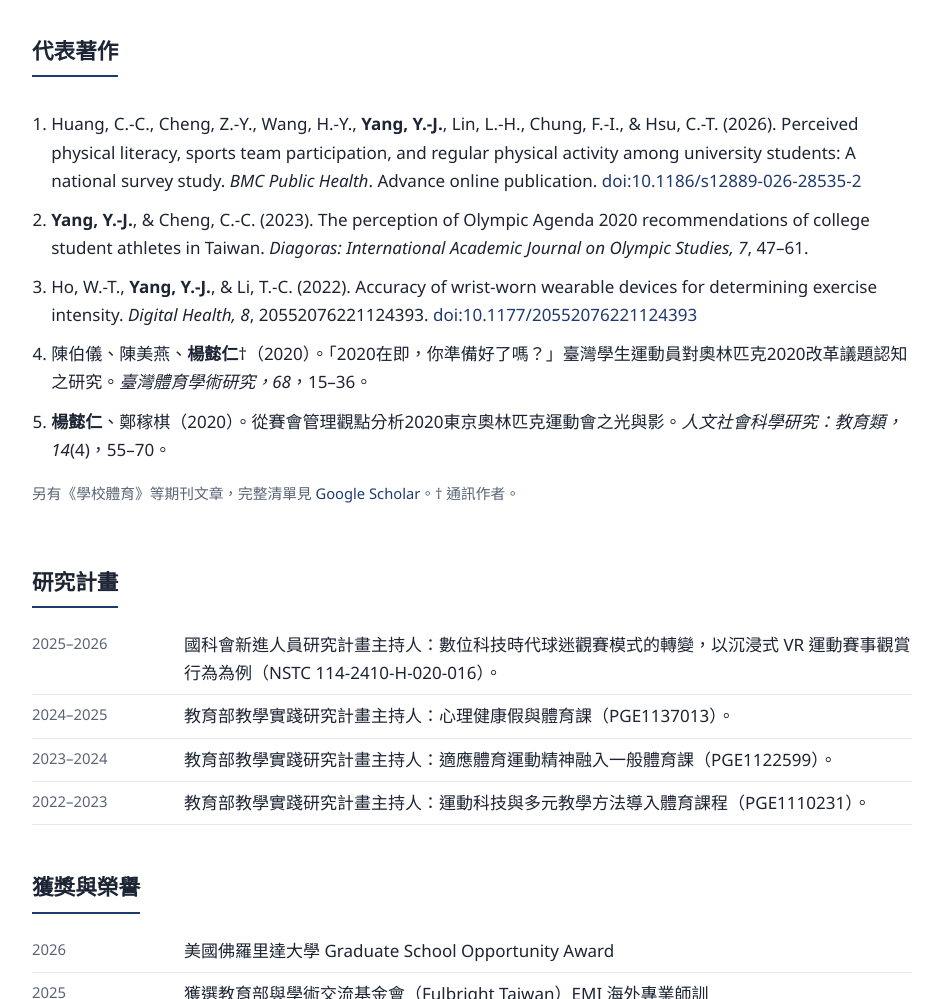
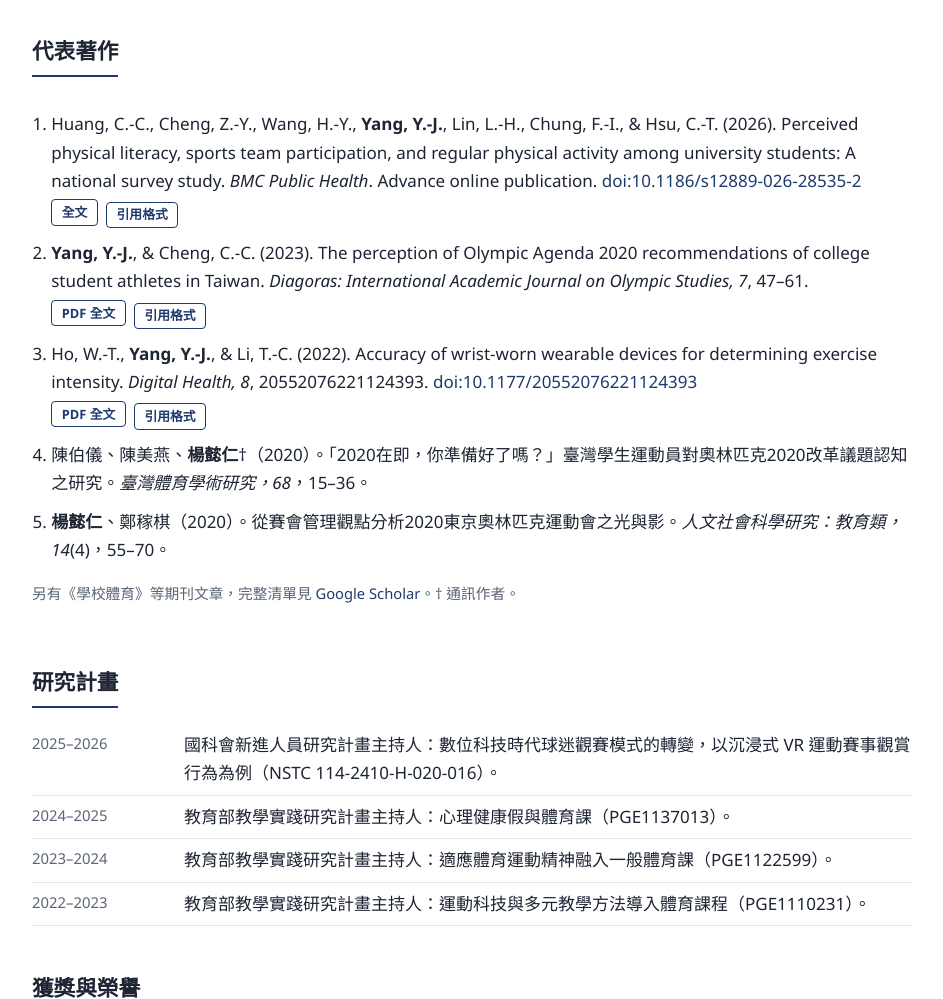
Before and after one commit to ianyijenyang/ianyijenyang.github.io, a plain HTML site: page zh/index.html in a window 1280 px wide. Shown: the part 1299-2298 px from the top of the page, without its empty margins (168-1111 px from the left). Drawn offline with nearby package versions, Linux system fonts and the light colour scheme.

Commit message:
Add PDF and Cite buttons to publications (zh)

```diff
--- a/zh/index.html
+++ b/zh/index.html
@@ -10,6 +10,7 @@
   <link rel="stylesheet" href="https://unpkg.com/leaflet@1.9.4/dist/leaflet.css">
   <script src="https://unpkg.com/leaflet@1.9.4/dist/leaflet.js" defer></script>
   <script src="../assets/map.js" defer></script>
+  <script src="../assets/cite.js" defer></script>
   <link rel="icon" href="../assets/favicon.svg" type="image/svg+xml">
   <meta property="og:type" content="website">
   <meta property="og:title" content="楊懿仁 Yi-Jen (Ian) Yang｜佛羅里達大學運動管理學系">
@@ -99,9 +100,34 @@
   <section id="publications">
     <h2>代表著作</h2>
     <ol class="pubs">
-      <li>Huang, C.-C., Cheng, Z.-Y., Wang, H.-Y., <strong>Yang, Y.-J.</strong>, Lin, L.-H., Chung, F.-I., &amp; Hsu, C.-T. (2026). Perceived physical literacy, sports team participation, and regular physical activity among university students: A national survey study. <em>BMC Public Health</em>. Advance online publication. <a href="https://doi.org/10.1186/s12889-026-28535-2">doi:10.1186/s12889-026-28535-2</a></li>
-      <li><strong>Yang, Y.-J.</strong>, &amp; Cheng, C.-C. (2023). The perception of Olympic Agenda 2020 recommendations of college student athletes in Taiwan. <em>Diagoras: International Academic Journal on Olympic Studies, 7</em>, 47–61.</li>
-      <li>Ho, W.-T., <strong>Yang, Y.-J.</strong>, &amp; Li, T.-C. (2022). Accuracy of wrist-worn wearable devices for determining exercise intensity. <em>Digital Health, 8</em>, 20552076221124393. <a href="https://doi.org/10.1177/20552076221124393">doi:10.1177/20552076221124393</a></li>
+      <li>Huang, C.-C., Cheng, Z.-Y., Wang, H.-Y., <strong>Yang, Y.-J.</strong>, Lin, L.-H., Chung, F.-I., &amp; Hsu, C.-T. (2026). Perceived physical literacy, sports team participation, and regular physical activity among university students: A national survey study. <em>BMC Public Health</em>. Advance online publication. <a href="https://doi.org/10.1186/s12889-026-28535-2">doi:10.1186/s12889-026-28535-2</a>
+        <div class="pub-links"><a class="pub-btn" href="https://doi.org/10.1186/s12889-026-28535-2" target="_blank" rel="noopener">全文</a><details class="cite"><summary class="pub-btn">引用格式</summary><div class="cite-box"><p><b>APA</b> <button class="copy" data-target="c1-apa" data-done="已複製">複製</button></p><pre id="c1-apa">Huang, C.-C., Cheng, Z.-Y., Wang, H.-Y., Yang, Y.-J., Lin, L.-H., Chung, F.-I., &amp; Hsu, C.-T. (2026). Perceived physical literacy, sports team participation, and regular physical activity among university students: A national survey study. BMC Public Health. https://doi.org/10.1186/s12889-026-28535-2</pre><p><b>BibTeX</b> <button class="copy" data-target="c1-bib" data-done="已複製">複製</button></p><pre id="c1-bib">@article{huang2026physical,
+  author  = {Huang, C.-C. and Cheng, Z.-Y. and Wang, H.-Y. and Yang, Y.-J. and Lin, L.-H. and Chung, F.-I. and Hsu, C.-T.},
+  title   = {Perceived physical literacy, sports team participation, and regular physical activity among university students: A national survey study},
+  journal = {BMC Public Health},
+  year    = {2026},
+  doi     = {10.1186/s12889-026-28535-2}
+}</pre></div></details></div></li>
+      <li><strong>Yang, Y.-J.</strong>, &amp; Cheng, C.-C. (2023). The perception of Olympic Agenda 2020 recommendations of college student athletes in Taiwan. <em>Diagoras: International Academic Journal on Olympic Studies, 7</em>, 47–61.
+        <div class="pub-links"><a class="pub-btn" href="https://diagorasjournal.com/index.php/diagoras/article/download/144/89/343" target="_blank" rel="noopener">PDF 全文</a><details class="cite"><summary class="pub-btn">引用格式</summary><div class="cite-box"><p><b>APA</b> <button class="copy" data-target="c2-apa" data-done="已複製">複製</button></p><pre id="c2-apa">Yang, Y.-J., &amp; Cheng, C.-C. (2023). The perception of Olympic Agenda 2020 recommendations of college student athletes in Taiwan: A cross-sectional study on the implementation of the Agenda in 2021. Diagoras: International Academic Journal on Olympic Studies, 7, 47–61. https://diagorasjournal.com/index.php/diagoras/article/view/144</pre><p><b>BibTeX</b> <button class="copy" data-target="c2-bib" data-done="已複製">複製</button></p><pre id="c2-bib">@article{yang2023perception,
+  author  = {Yang, Y.-J. and Cheng, C.-C.},
+  title   = {The perception of {Olympic Agenda 2020} recommendations of college student athletes in {Taiwan}: A cross-sectional study on the implementation of the Agenda in 2021},
+  journal = {Diagoras: International Academic Journal on Olympic Studies},
+  volume  = {7},
+  pages   = {47--61},
+  year    = {2023},
+  url     = {https://diagorasjournal.com/index.php/diagoras/article/view/144}
+}</pre></div></details></div></li>
+      <li>Ho, W.-T., <strong>Yang, Y.-J.</strong>, &amp; Li, T.-C. (2022). Accuracy of wrist-worn wearable devices for determining exercise intensity. <em>Digital Health, 8</em>, 20552076221124393. <a href="https://doi.org/10.1177/20552076221124393">doi:10.1177/20552076221124393</a>
+        <div class="pub-links"><a class="pub-btn" href="https://journals.sagepub.com/doi/pdf/10.1177/20552076221124393" target="_blank" rel="noopener">PDF 全文</a><details class="cite"><summary class="pub-btn">引用格式</summary><div class="cite-box"><p><b>APA</b> <button class="copy" data-target="c3-apa" data-done="已複製">複製</button></p><pre id="c3-apa">Ho, W.-T., Yang, Y.-J., &amp; Li, T.-C. (2022). Accuracy of wrist-worn wearable devices for determining exercise intensity. Digital Health, 8, 20552076221124393. https://doi.org/10.1177/20552076221124393</pre><p><b>BibTeX</b> <button class="copy" data-target="c3-bib" data-done="已複製">複製</button></p><pre id="c3-bib">@article{ho2022accuracy,
+  author  = {Ho, W.-T. and Yang, Y.-J. and Li, T.-C.},
+  title   = {Accuracy of wrist-worn wearable devices for determining exercise intensity},
+  journal = {Digital Health},
+  volume  = {8},
+  pages   = {20552076221124393},
+  year    = {2022},
+  doi     = {10.1177/20552076221124393}
+}</pre></div></details></div></li>
       <li>陳伯儀、陳美燕、<strong>楊懿仁</strong>†（2020）。「2020在即，你準備好了嗎？」臺灣學生運動員對奧林匹克2020改革議題認知之研究。<em>臺灣體育學術研究，68</em>，15–36。</li>
       <li><strong>楊懿仁</strong>、鄭稼棋（2020）。從賽會管理觀點分析2020東京奧林匹克運動會之光與影。<em>人文社會科學研究：教育類，14</em>(4)，55–70。</li>
     </ol>
```
